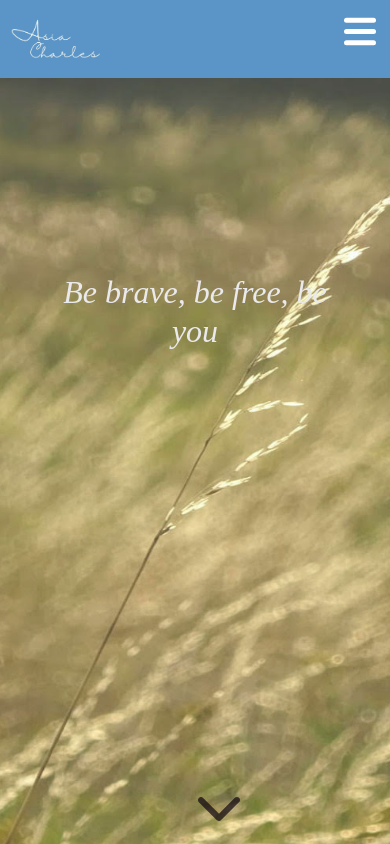
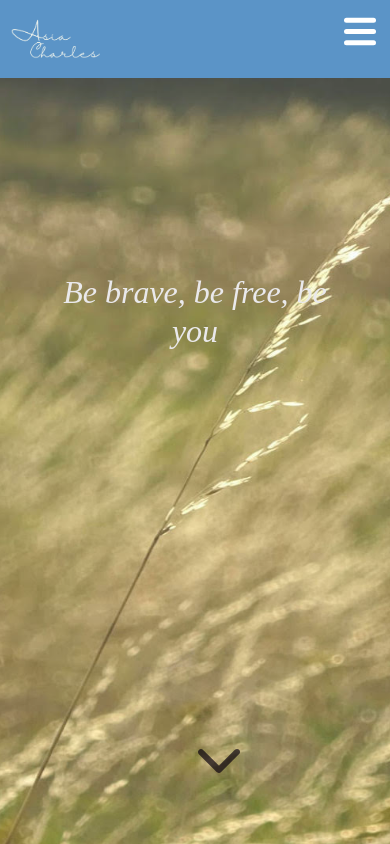
Before and after one commit to NicoleTM17/Asia-Charles-Website, a React (Create React App) app: page / in a window 390 px wide. Shown: the top 844 px of the page. Built offline with nearby package versions, Linux system fonts and the light colour scheme; what webfontloader would draw is missing.

Commit message:
small edit

```diff
--- a/src/styles/Responsive.css
+++ b/src/styles/Responsive.css
@@ -34,7 +34,7 @@
   }
 
   .chevron-down{
-    bottom: 1.5em;
+    bottom: 2.5em;
     font-size: 3.5em;
     text-align: center;
   }
@@ -267,7 +267,7 @@
   }
 
   .chevron-down{
-    bottom: 1.5em;
+    bottom: 2.5em;
     font-size: 3em;
     text-align: center;
   }
@@ -427,9 +427,8 @@
   }
 
   .chevron-down{
-    bottom: 1.5em;
+    bottom: 2.5em;
     text-align: center;
-    font-size: 3em;
   }
 
   /* ABOUT STYLING */
```
